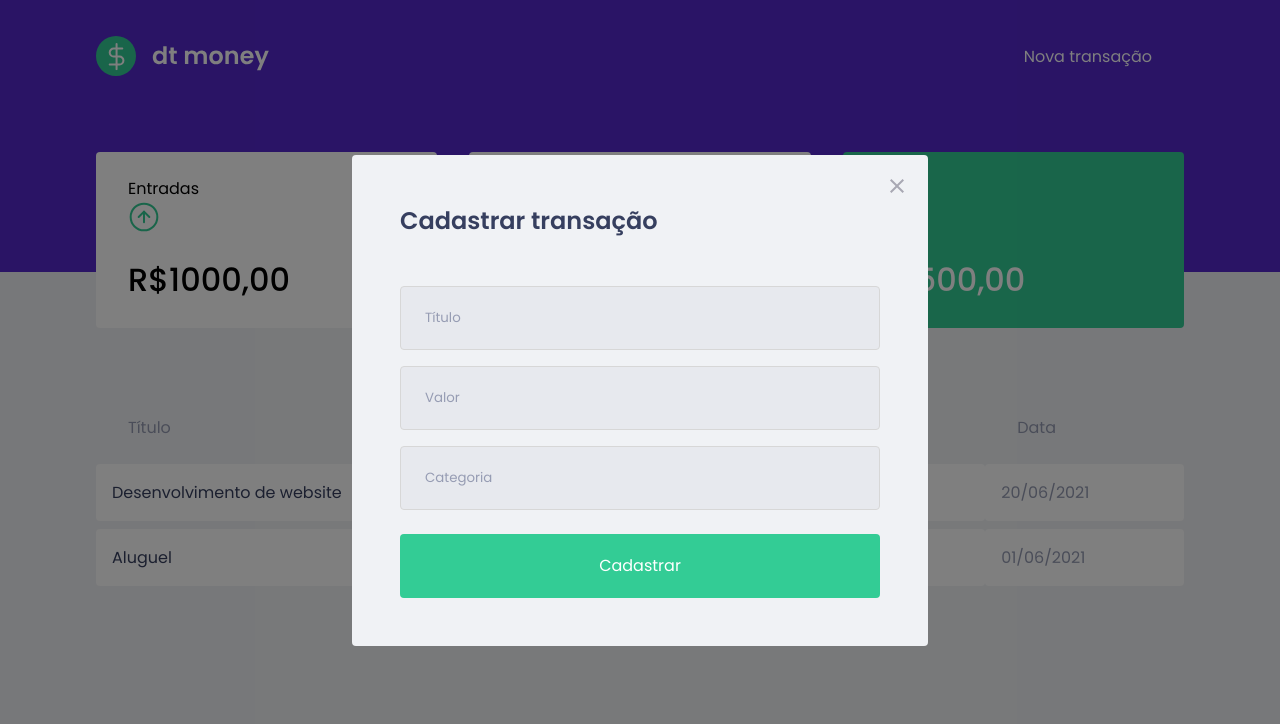
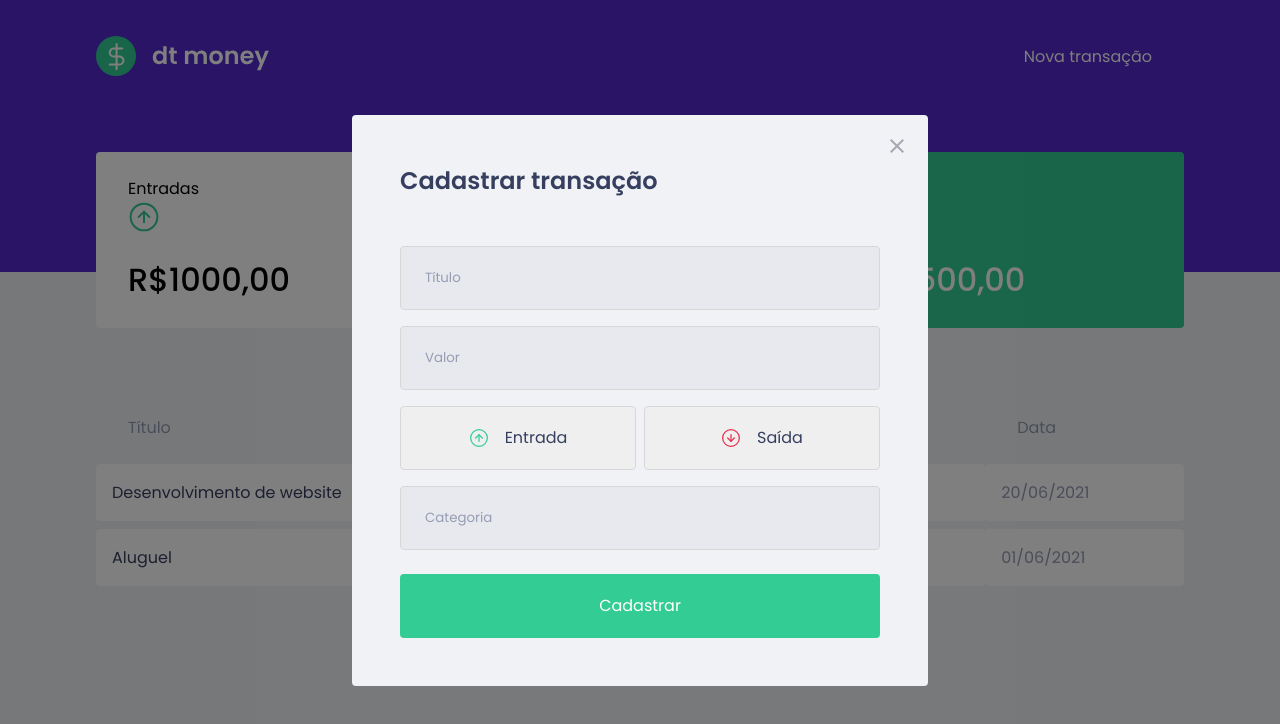
Before and after one commit to frantecbh/ignite-dtmoney, a React (Create React App) app: page / in a window 1280 px wide. Both pictures are taken after a click on the button "Nova transação". Shown: the top 724 px of the page. Built offline with nearby package versions, Linux system fonts and the light colour scheme; no server answers; what miragejs would draw is missing.

Commit message:
botoes tipo

```diff
--- a/src/components/NewTransactionModal/index.tsx
+++ b/src/components/NewTransactionModal/index.tsx
@@ -1,9 +1,11 @@
 import React from 'react'
 
 import Modal from 'react-modal'
-import { Container } from './style';
+import { Container, TransactionTypeContainer } from './style';
 
 import closeImg from '../../assets/close.svg'
+import incomeImg from '../../assets/income.svg'
+import outcomeImg from '../../assets/outcome.svg'
 
 interface NewTransactionModalProps {
 
@@ -39,6 +41,18 @@
 
                 <input type="number" placeholder='Valor' />
 
+                <TransactionTypeContainer>
+                    <button type='button'>
+                        <img src={incomeImg} alt="Entrada" />
+                        <span>Entrada</span>
+                    </button>
+                    <button type='button'>
+                        <img src={outcomeImg} alt="Saida" />
+                        <span>Saída</span>
+                    </button>
+
+                </TransactionTypeContainer>
+
                 <input type="text" placeholder='Categoria' />
 
                 <button type='submit'>Cadastrar</button>
--- a/src/components/NewTransactionModal/style.ts
+++ b/src/components/NewTransactionModal/style.ts
@@ -39,8 +39,49 @@
     transition: filter 0.2s;
 
     &:hover{
-        filter: brightness(0.9)
+        filter: brightness(0.9);
     }
 
 }
 `
+
+export const TransactionTypeContainer = styled.div`
+
+margin: 1rem 0 0;
+
+display: grid;
+grid-template-columns: 1fr 1fr;
+gap: 0.5rem;
+
+button{
+    height: 4rem;
+    border: 1px solid #d7d7d7;
+    border-radius: 0.25rem;
+
+    display: flex;
+    align-items: center;
+    justify-content: center;
+
+    transition: border-color 0.2s;
+
+    &:hover{
+        border-color: #aaa
+    }
+
+
+    img{
+        width: 20px;
+        height: 20px
+
+    }
+
+    span{
+        display: inline-block;
+        margin-left: 1rem;
+        font-size: 1rem;
+        color: var(--text-title)
+    }
+
+}
+
+`
```
